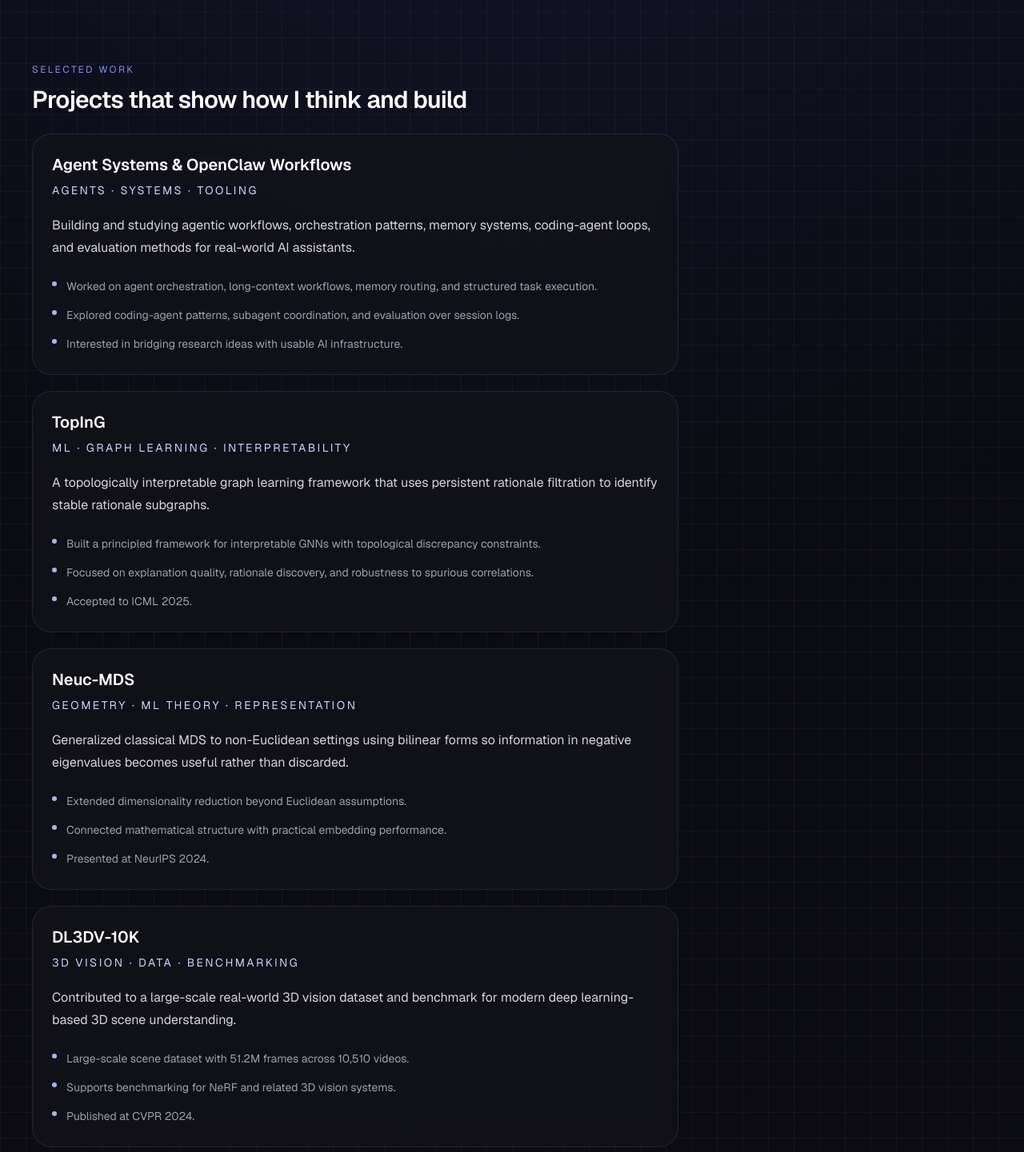
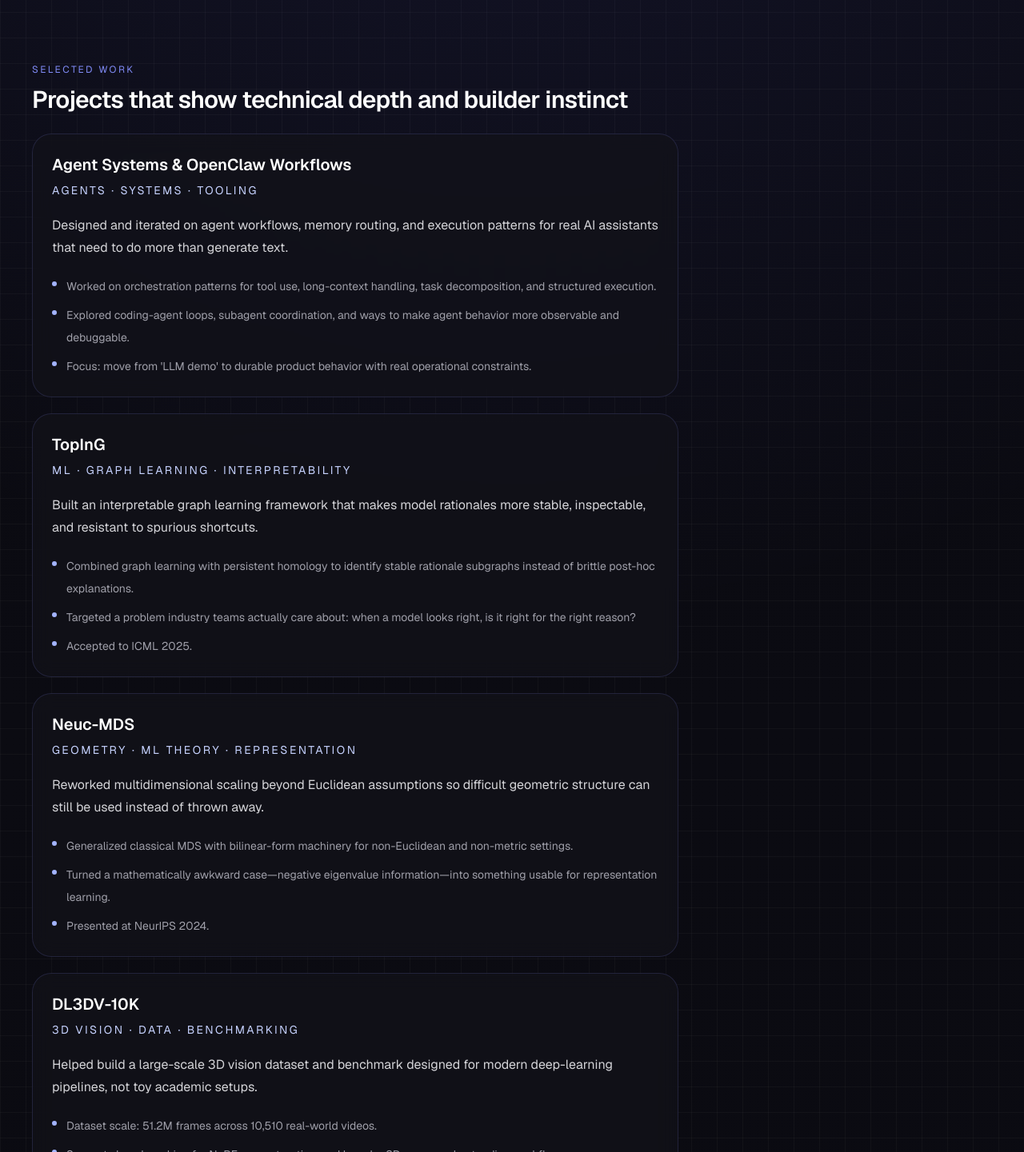
Before and after one commit to jackal092927/xinsite, a Next.js app: page / in a window 1280 px wide. Shown: the part 689-2130 px from the top of the page at 80% size. Built offline with nearby package versions, Linux system fonts and the light colour scheme.

Commit message:
refactor: sharpen work and experience positioning

```diff
--- a/src/app/page.tsx
+++ b/src/app/page.tsx
@@ -192,7 +192,7 @@ export default function Home() {
               <SectionShell
                 id="work"
                 eyebrow="Selected work"
-                title="Projects that show how I think and build"
+                title="Projects that show technical depth and builder instinct"
               >
                 <div className="grid gap-5">
                   {featuredProjects.map((project) => (
@@ -256,7 +256,7 @@ export default function Home() {
               <SectionShell
                 id="experience"
                 eyebrow="Experience"
-                title="Research depth, builder instincts, strong technical range"
+                title="A research background shaped for high-agency technical work"
               >
                 <div className="space-y-4">
                   {experiences.map((item) => (
--- a/src/content/site-data.ts
+++ b/src/content/site-data.ts
@@ -15,21 +15,21 @@ export const featuredProjects = [
     title: "Agent Systems & OpenClaw Workflows",
     tag: "Agents · Systems · Tooling",
     summary:
-      "Building and studying agentic workflows, orchestration patterns, memory systems, coding-agent loops, and evaluation methods for real-world AI assistants.",
+      "Designed and iterated on agent workflows, memory routing, and execution patterns for real AI assistants that need to do more than generate text.",
     bullets: [
-      "Worked on agent orchestration, long-context workflows, memory routing, and structured task execution.",
-      "Explored coding-agent patterns, subagent coordination, and evaluation over session logs.",
-      "Interested in bridging research ideas with usable AI infrastructure.",
+      "Worked on orchestration patterns for tool use, long-context handling, task decomposition, and structured execution.",
+      "Explored coding-agent loops, subagent coordination, and ways to make agent behavior more observable and debuggable.",
+      "Focus: move from 'LLM demo' to durable product behavior with real operational constraints.",
     ],
   },
   {
     title: "TopInG",
     tag: "ML · Graph Learning · Interpretability",
     summary:
-      "A topologically interpretable graph learning framework that uses persistent rationale filtration to identify stable rationale subgraphs.",
+      "Built an interpretable graph learning framework that makes model rationales more stable, inspectable, and resistant to spurious shortcuts.",
     bullets: [
-      "Built a principled framework for interpretable GNNs with topological discrepancy constraints.",
-      "Focused on explanation quality, rationale discovery, and robustness to spurious correlations.",
+      "Combined graph learning with persistent homology to identify stable rationale subgraphs instead of brittle post-hoc explanations.",
+      "Targeted a problem industry teams actually care about: when a model looks right, is it right for the right reason?",
       "Accepted to ICML 2025.",
     ],
   },
@@ -37,10 +37,10 @@ export const featuredProjects = [
     title: "Neuc-MDS",
     tag: "Geometry · ML Theory · Representation",
     summary:
-      "Generalized classical MDS to non-Euclidean settings using bilinear forms so information in negative eigenvalues becomes useful rather than discarded.",
+      "Reworked multidimensional scaling beyond Euclidean assumptions so difficult geometric structure can still be used instead of thrown away.",
     bullets: [
-      "Extended dimensionality reduction beyond Euclidean assumptions.",
-      "Connected mathematical structure with practical embedding performance.",
+      "Generalized classical MDS with bilinear-form machinery for non-Euclidean and non-metric settings.",
+      "Turned a mathematically awkward case—negative eigenvalue information—into something usable for representation learning.",
       "Presented at NeurIPS 2024.",
     ],
   },
@@ -48,10 +48,10 @@ export const featuredProjects = [
     title: "DL3DV-10K",
     tag: "3D Vision · Data · Benchmarking",
     summary:
-      "Contributed to a large-scale real-world 3D vision dataset and benchmark for modern deep learning-based 3D scene understanding.",
+      "Helped build a large-scale 3D vision dataset and benchmark designed for modern deep-learning pipelines, not toy academic setups.",
     bullets: [
-      "Large-scale scene dataset with 51.2M frames across 10,510 videos.",
-      "Supports benchmarking for NeRF and related 3D vision systems.",
+      "Dataset scale: 51.2M frames across 10,510 real-world videos.",
+      "Supports benchmarking for NeRF, reconstruction, and broader 3D scene understanding workflows.",
       "Published at CVPR 2024.",
     ],
   },
@@ -82,21 +82,21 @@ export const experiences = [
     org: "Rutgers University",
     period: "Current",
     description:
-      "Researching geometric and topological methods for trustworthy machine learning, with increasing focus on connecting deep ML ideas to useful AI systems.",
+      "Lead technically deep work across topological learning, trustworthy ML, and research-to-system translation. Increasingly focused on turning research judgment into usable AI tooling, agentic systems, and product-shaping technical direction.",
   },
   {
     role: "Ph.D. in Computer Science",
     org: "Purdue University",
     period: "Completed",
     description:
-      "Worked on topological data analysis, multiparameter persistent homology, algorithms, and mathematical foundations for modern machine learning.",
+      "Built strong mathematical and algorithmic depth in topology, geometry, and machine learning foundations—training that now shows up as unusually high leverage on hard model, representation, and system-design problems.",
   },
   {
     role: "Lecturer",
     org: "Rutgers University",
     period: "Selected",
     description:
-      "Taught graduate algorithms and communicated complex technical material with rigor and clarity.",
+      "Owned end-to-end delivery of graduate algorithms instruction: structure, explanation, pacing, and technical communication. Good preparation for cross-functional environments where clarity matters as much as correctness.",
   },
 ];
 
```
